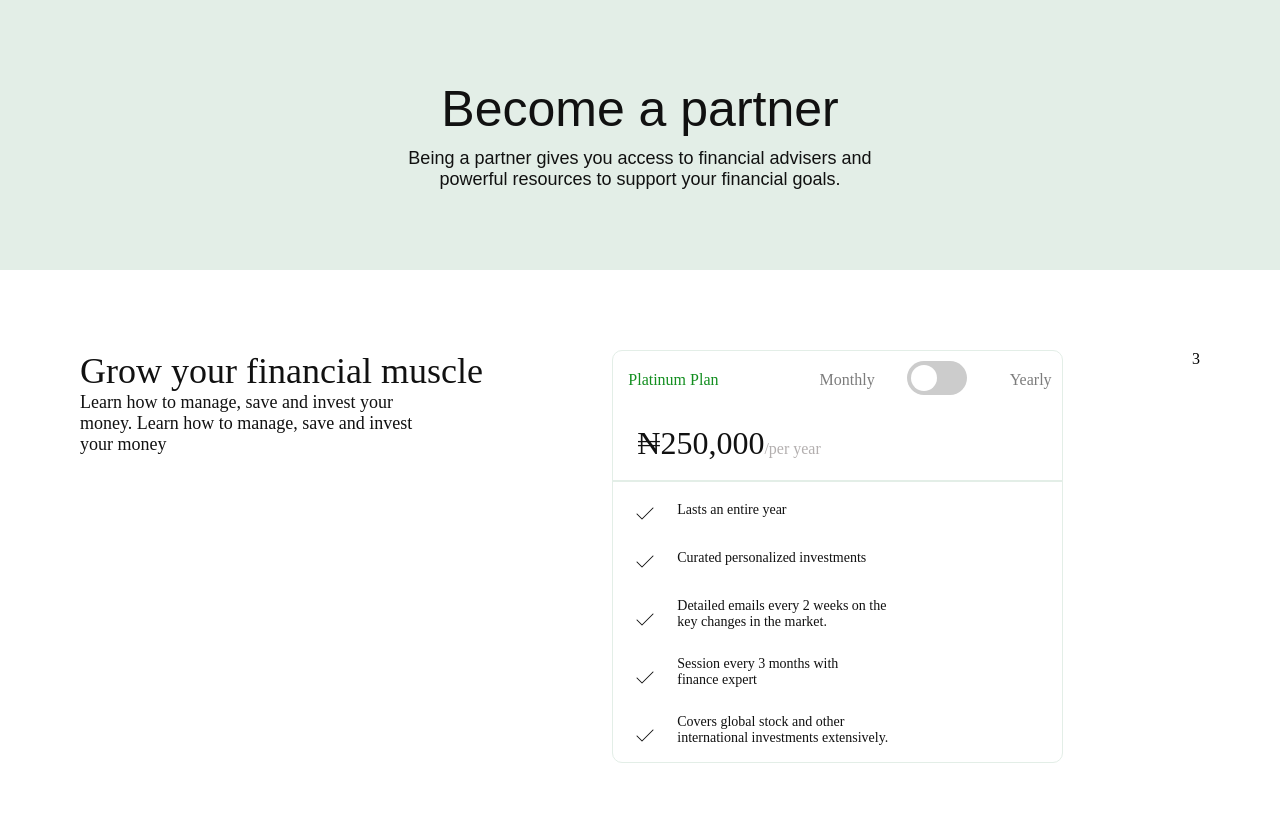
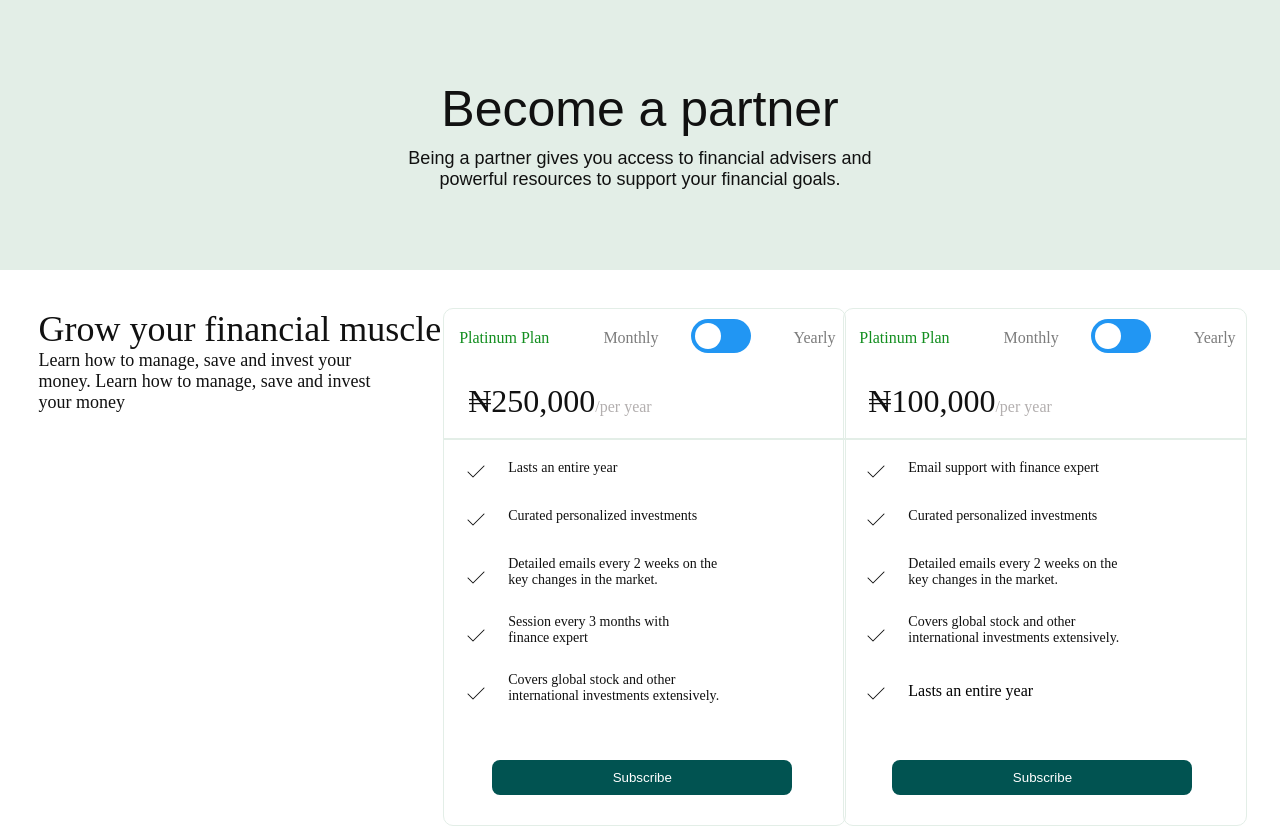
Before and after one commit to victory-nwawunze/clone-financial-website, a React (Create React App) app: page /moneyAfrica/MoneyAfricaPremiumPage in a window 1280 px wide. Shown: the top 827 px of the page. Built offline with nearby package versions, Linux system fonts and the light colour scheme.

Commit message:
Finished MoneyAfricaPremiumPageCard

```diff
--- a/src/components/MoneyAfricaPremiumPage/MoneyAfricaPremiumPage.js
+++ b/src/components/MoneyAfricaPremiumPage/MoneyAfricaPremiumPage.js
@@ -24,6 +24,7 @@ const MoneyAfricaPremiumPage = () => {
               <br /> your money
             </p>
           </div>
+          <div>
             <div className="CardBorderOne">
               <div className="df">
                 <div>
@@ -97,8 +98,83 @@ const MoneyAfricaPremiumPage = () => {
                   </p>
                 </div>
               </div>
+              <input type="button" className="SubBtn" value="Subscribe" />
             </div>
-          <div>3</div>
+          </div>
+          <div>
+            <div className="CardBorderOne">
+              <div className="df">
+                <div>
+                  <p className="stylePremiumText">Platinum Plan</p>
+                </div>
+                <div>
+                  <p className="StyleTextForMonthly">Monthly</p>
+                </div>
+                <div>
+                  <p className="StyleTextForToggleButton">
+                    <label class="switch">
+                      <input type="checkbox" />
+                      <span class="slider round"></span>
+                    </label>
+                  </p>
+                </div>
+                <div>
+                  <p className="StyleYearlyText">Yearly</p>
+                </div>
+              </div>
+              <p className="StyleAmountText">
+                ₦100,000<span className="PerYearStyles">/per year</span>
+              </p>
+              <hr className="StyleCardLines" />
+              <div className="df">
+                <div className="PaddingRightMarkIcon">
+                  <img src={MarkIcon} />
+                </div>
+                <div>
+                  <p className="CardText">Email support with finance expert</p>
+                </div>
+              </div>
+              <div className="df">
+                <div className="PaddingRightMarkIcon">
+                  <img src={MarkIcon} />
+                </div>
+                <div>
+                  <p className="CardText">Curated personalized investments</p>
+                </div>
+              </div>
+              <div className="df">
+                <div className="PaddingRightTopMarkIcon">
+                  <img src={MarkIcon} />
+                </div>
+                <div>
+                  <p className="CardText">
+                    Detailed emails every 2 weeks on the
+                    <br /> key changes in the market.
+                  </p>
+                </div>
+              </div>
+              <div className="df">
+                <div className="PaddingRightTopMarkIcon">
+                  <img src={MarkIcon} />
+                </div>
+                <div>
+                  <p className="CardText">
+                    Covers global stock and other
+                    <br /> international investments extensively.
+                  </p>
+                </div>
+              </div>
+              <div className="df">
+                <div className="PaddingRightTopMarkIcon">
+                  <img src={MarkIcon} />
+                </div>
+                <div>
+                  <p className="CardTextForLst">Lasts an entire year</p>
+                </div>
+              </div>
+              <input type="button" className="SubBtn" value="Subscribe" />
+            </div>
+          </div>
         </div>
       </div>
     </React.Fragment>
--- a/src/index.css
+++ b/src/index.css
@@ -353,7 +353,7 @@ font-family: 'Livvic', sans-serif;
 }
 
 .padding-5{
-  padding: 5rem;
+  padding: 3%;
 }
 .GrowFinancialTextStyle{
   font-size: 36px;
@@ -372,6 +372,7 @@ font-family: 'Livvic', sans-serif;
     padding-bottom: 10px;
     padding-top: 10px;
     border-radius: 10px;
+    margin-right: -5px;
 
 }
 .stylePremiumText{
@@ -385,7 +386,7 @@ font-family: 'Livvic', sans-serif;
 padding-top: 10px;
     padding-bottom: 10px;
     padding-right: -2px;
-    padding-left: 76px;
+    padding-left: 29px;
     color: #7C7C7C;
 }
 .switch {
@@ -408,7 +409,7 @@ padding-top: 10px;
   left: 0;
   right: 0;
   bottom: 0;
-  background-color: #ccc;
+  background-color: #2196F3;
   -webkit-transition: .4s;
   transition: .4s;
 }
@@ -426,7 +427,7 @@ padding-top: 10px;
 }
 
 input:checked + .slider {
-  background-color: #2196F3;
+  background-color: #30656F;
 }
 
 input:focus + .slider {
@@ -495,3 +496,21 @@ input:checked + .slider:before {
   padding-left: 20px;
   padding-top: 30px;
 }
+.SubBtn{
+  margin-left: 12%;
+  margin-top: 50px;
+  padding-left: 30%;
+  padding-right: 30%;
+  padding-top: 10px;
+  padding-bottom: 10px;
+  border-radius: 8px;
+  border: none;
+  cursor: pointer;
+  color: #fff;
+  background-color: #015351;
+  margin-bottom: 20px;
+}
+.CardTextForLst{
+  padding-top: 30px;
+  padding-left: 20px;
+}
```
Lines whose indentation alone changed are shown as unchanged.
